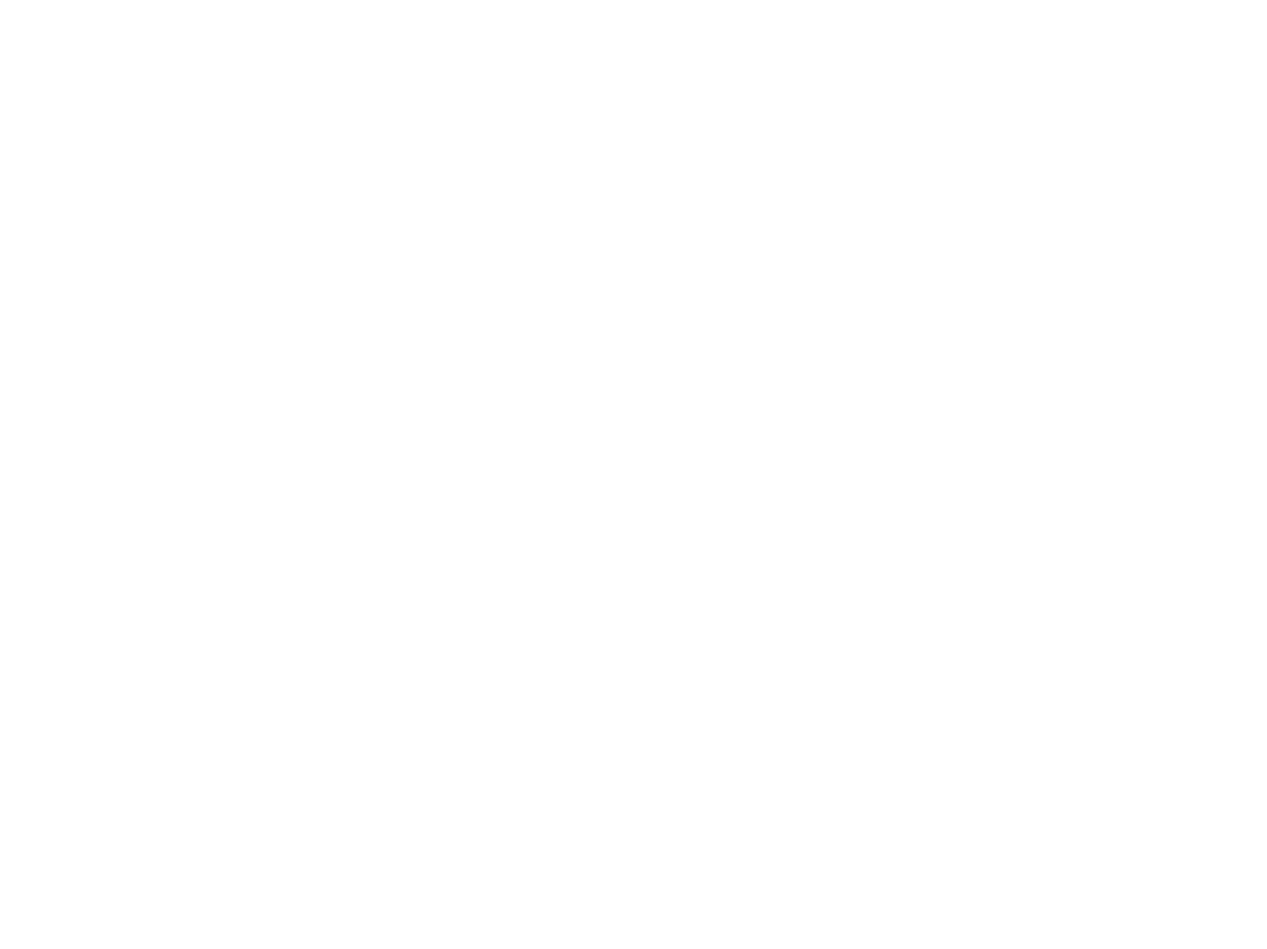
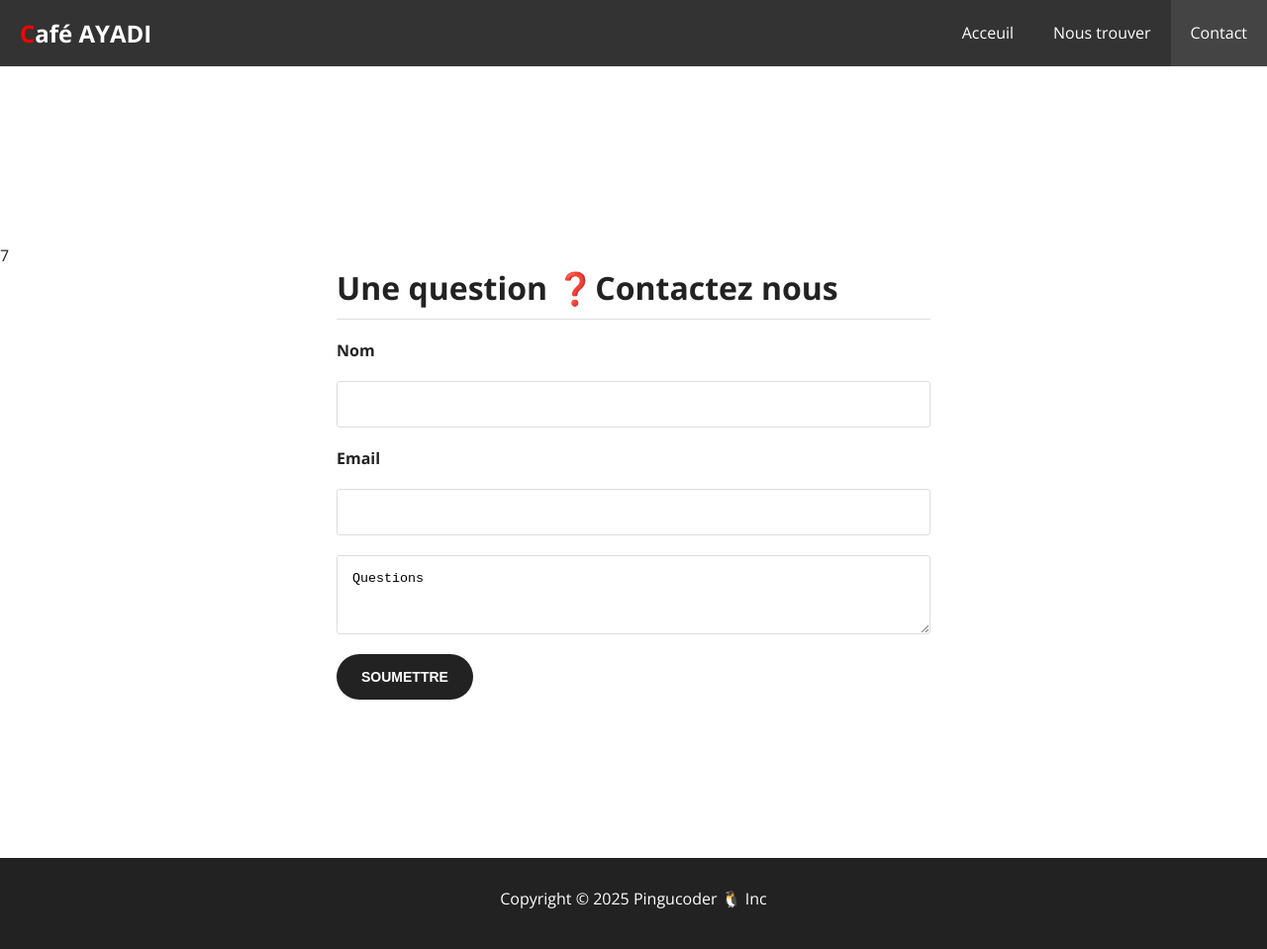
Before and after one commit to SamarAyadi/Projet-1--Caf--AYADI, a plain HTML site: page contact.html in a window 1280 px wide. Shown: the whole page at 99% size. Before the commit the page ends 800 px from the top, so only its background shows below. Drawn offline with nearby package versions, Linux system fonts and the light colour scheme.

Commit message:
Mise en place de la page contact

```diff
--- a/contact.html
+++ b/contact.html
@@ -0,0 +1,52 @@
+<!DOCTYPE html>
+<html lang="en">
+  <head>
+    <meta charset="UTF-8" />
+    <meta name="viewport" content="width=device-width, initial-scale=1.0" />
+    <link rel="stylesheet" href="./css/style.css" />
+    <link rel="preconnect" href="https://fonts.googleapis.com" />
+    <link rel="preconnect" href="https://fonts.gstatic.com" crossorigin />
+    <link
+      href="https://fonts.googleapis.com/css2?family=Open+Sans:ital,wght@0,300..800;1,300..800&display=swap"
+      rel="stylesheet"
+    />
+    <script
+      src="https://kit.fontawesome.com/431f1e7af2.js"
+      crossorigin="anonymous"
+    ></script>
+    <title>Café AYADI |Contact</title>
+  </head>
+  <body>
+    <header class="header">
+      <nav>
+        <h1>
+          <a href="./index.html">Café AYADI</a>
+        </h1>
+        <ul>
+          <li><a  href="./index.html">Acceuil</a></li>
+          <li><a  href="./where.html">Nous trouver</a></li>
+          <li><a class="active" href="./contact.html">Contact</a></li>
+        </ul>
+      </nav>
+    </header>
+
+  <div class="contact">7
+    <div class="contact-form-container">
+      <form >
+        <h1 class="underline">Une question ❓Contactez nous</h1>
+         <label class="my-20" for="name">Nom</label>
+         <input type="text" name="name" id="name">
+         <label class="my-20" for="email">Email</label>
+         <input type="email" name="email" id="email">
+         <label class="my-20" for="question"></label>
+         <textarea name="question" id="question">Questions</textarea>
+         <button class="btn btn-dark my-20">SOUMETTRE</button>
+      </form>
+    </div>
+  </div>
+
+    <footer>
+      <p>Copyright &copy;  2025 <span>Pingucoder</span> 🐧 Inc </p>
+    </footer>
+  </body>
+</html>
--- a/css/style.css
+++ b/css/style.css
@@ -241,3 +241,32 @@ border-radius: 5px;
 float: right;
 width: 50%;
 }
+
+/* Contact */
+.contact {
+  padding: 180px 0px 100px 0px ;
+  min-height: 100vh;
+}
+
+.contact-form-container{
+  max-width: 600px;
+  margin: auto;
+}
+
+.contact-form-container form label{
+  display: block;
+  font-weight: 700;
+}
+
+
+.contact-form-container form input, textarea{
+  display: block;
+    width: 100%;
+    padding: 15px;
+    border: 1px solid #ddd;
+    border-radius: 3px;
+}
+
+.contact-form-container form  textarea{
+  min-height: 80px;
+}
```
Also changed, not shown: index.html (+1 -1 lines).
